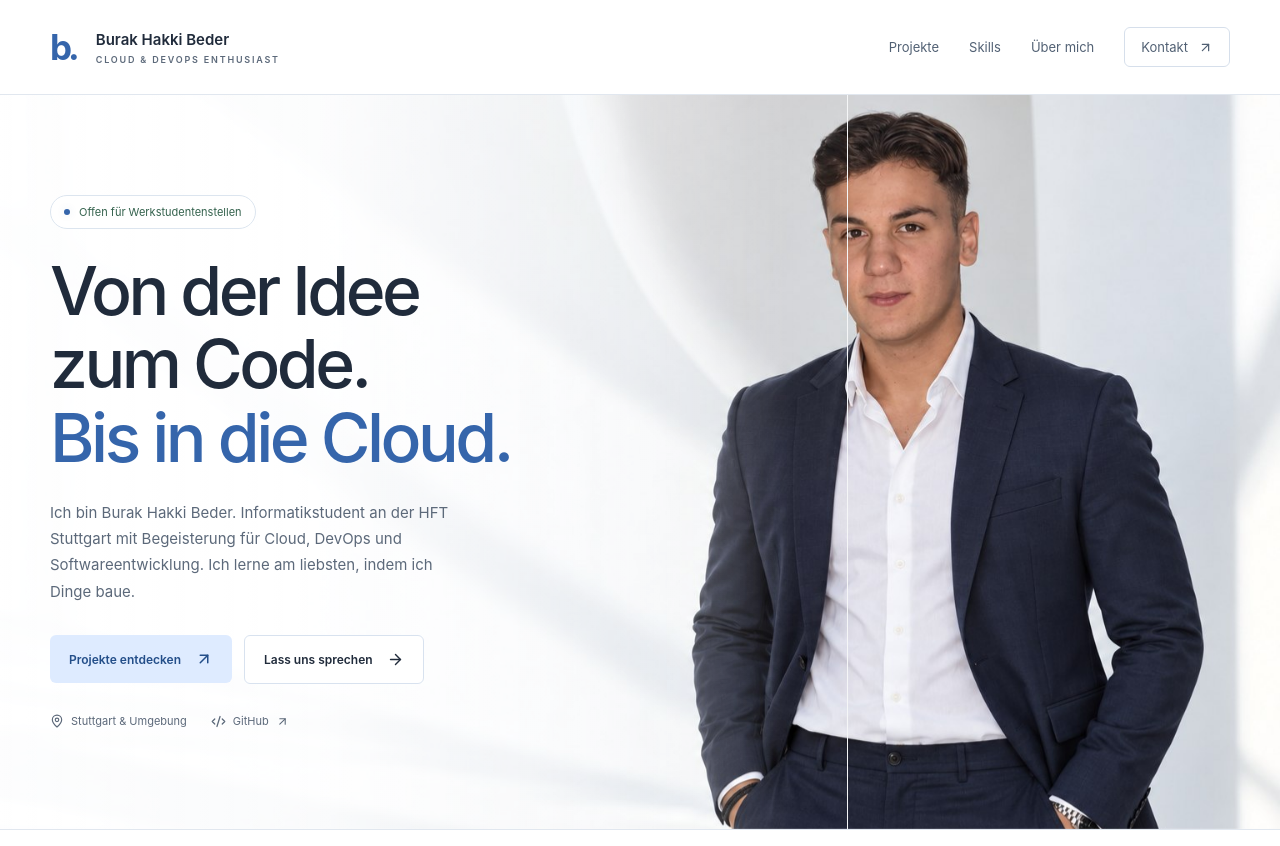
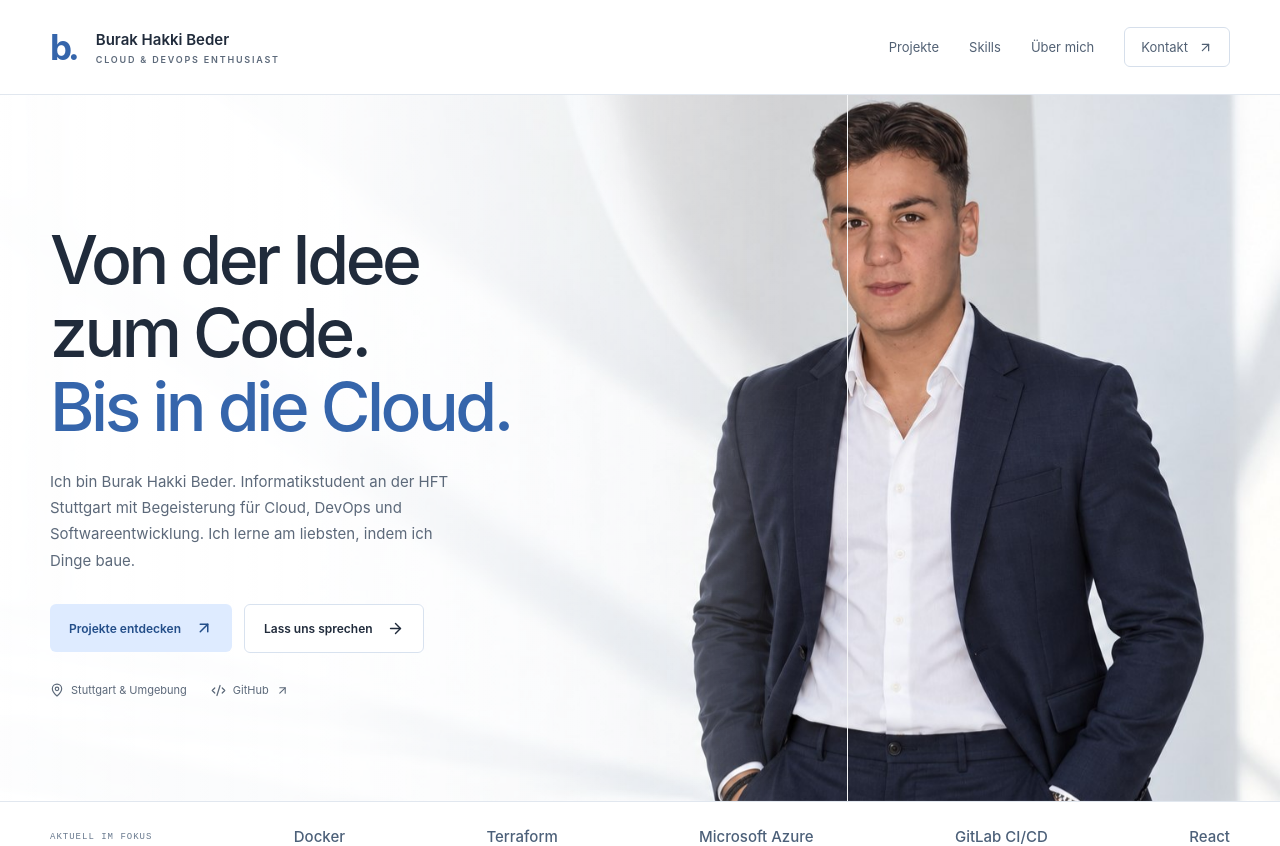
Before and after one commit to BHB61/MyProfile, a React (Vite) app in the folder my-profile/: page / in a window 1280 px wide. Shown: the top 846 px of the page. Built offline with nearby package versions, Linux system fonts and the light colour scheme.

Commit message:
Remove student job availability badge from hero

```diff
--- a/my-profile/src/App.jsx
+++ b/my-profile/src/App.jsx
@@ -77,9 +77,6 @@ export default function App() {
           />
           <div className="container hero-grid">
             <div>
-              <div className="hero-badge">
-                <i className="live-dot" /> Offen für Werkstudentenstellen
-              </div>
               <h1>
                 Von der Idee
                 <br />
```
